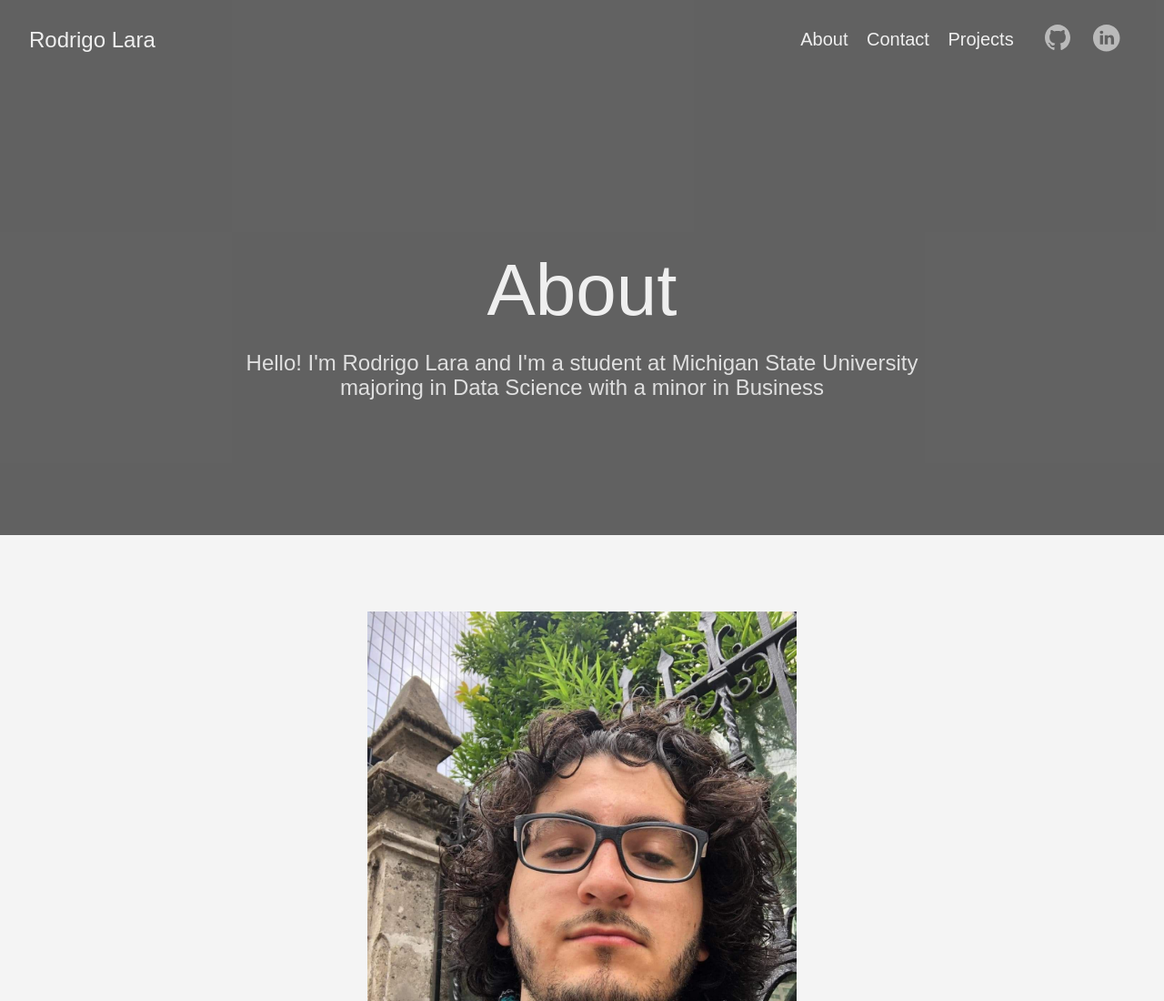
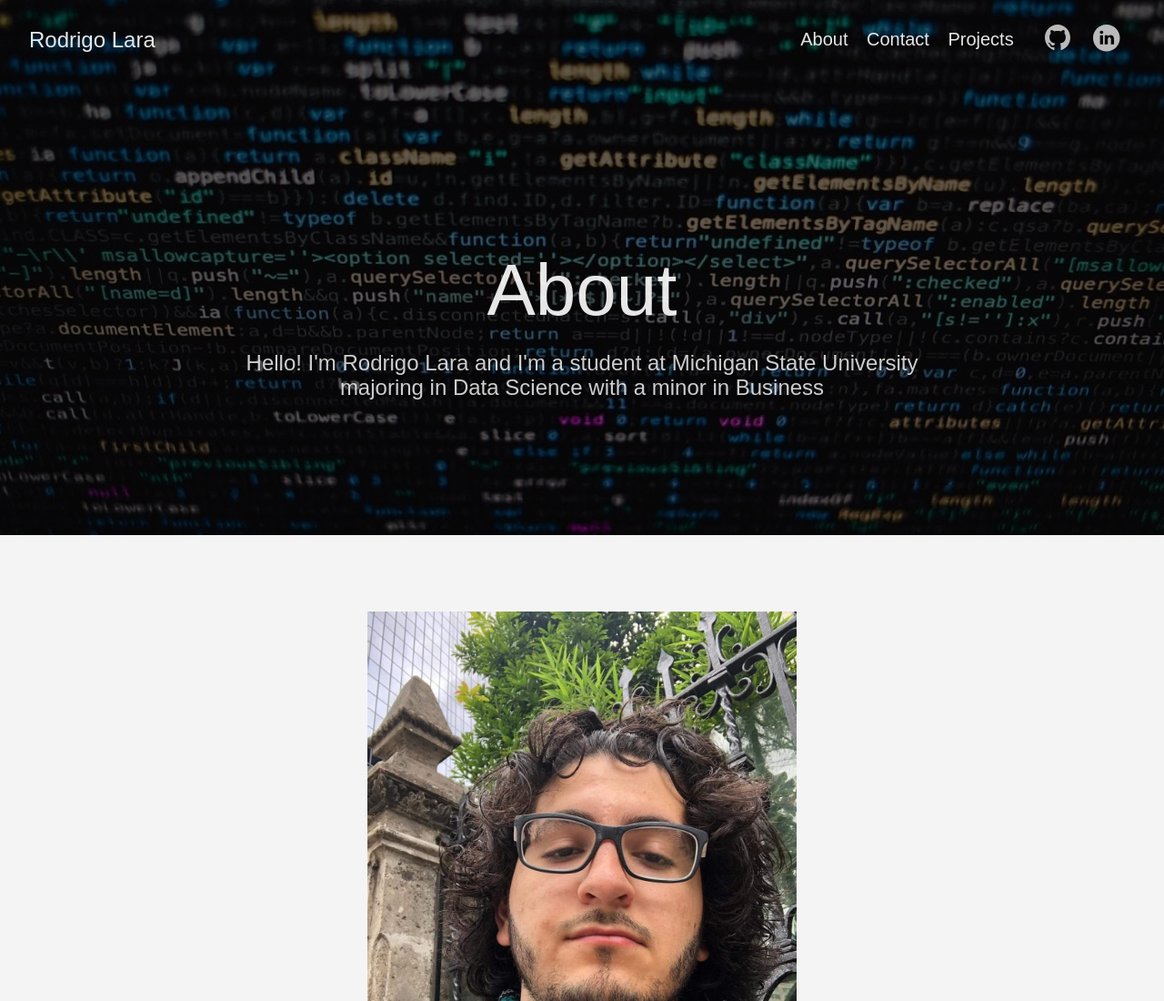
Before and after one commit to RodrigoLaraM/Lara_Portfolio, a plain HTML site: page about/index.html in a window 1280 px wide. Shown: the top 1100 px of the page at 91% size. Drawn offline with Linux system fonts and the light colour scheme.

Commit message:
Update index.html

```diff
--- a/about/index.html
+++ b/about/index.html
@@ -47,7 +47,7 @@
 
 
 
-  <header class="cover bg-top" >
+  <header class="cover bg-top" style="background-image: url('https://rodrigolaram.github.io/Lara_Portfolio/images/data-structure.jpg');">
     <div class="bg-black-60">
       <nav class="pv3 ph3 ph4-ns" role="navigation">
   <div class="flex-l justify-between items-center center">
```
